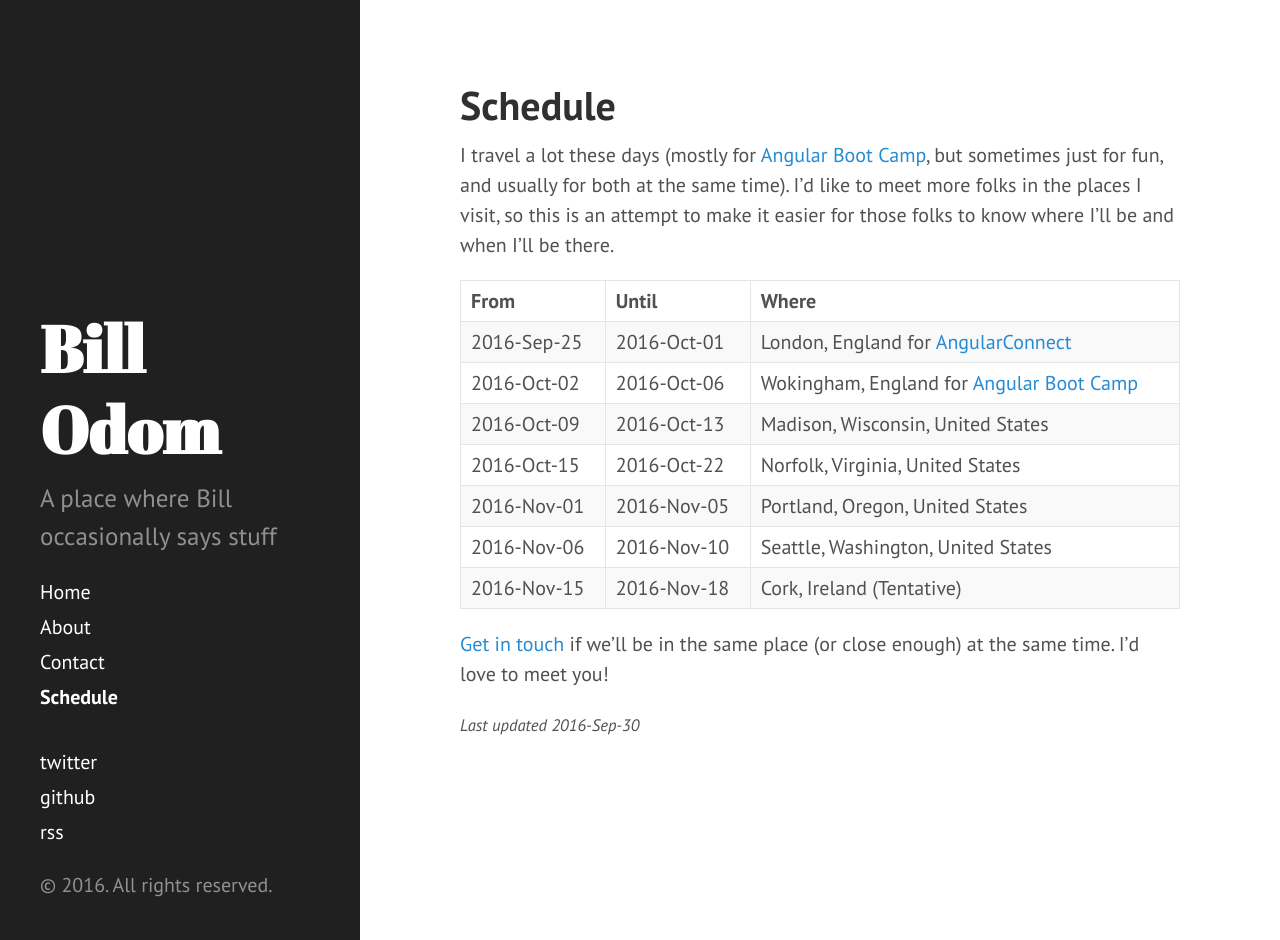
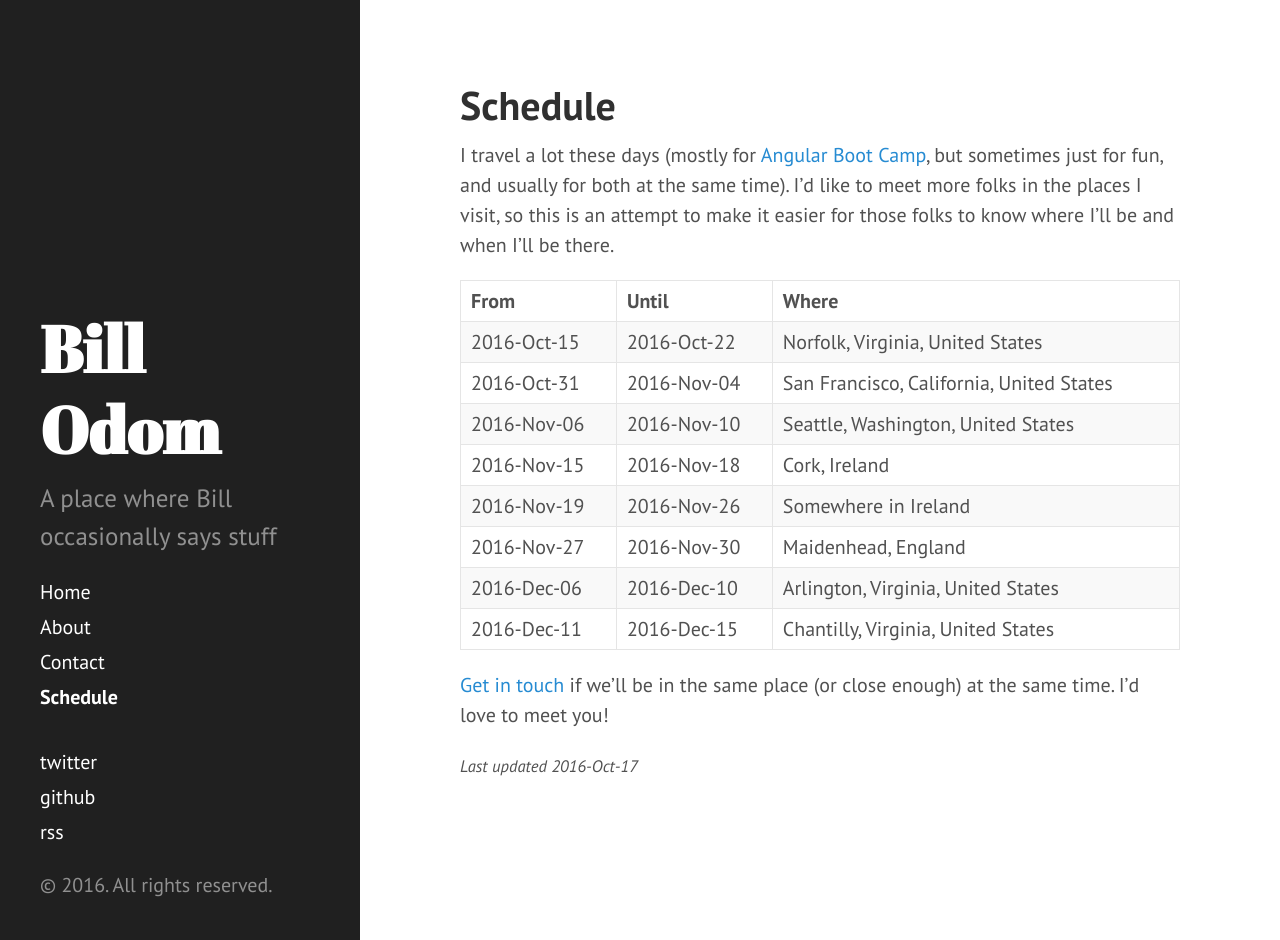
Before and after one commit to wnodom/wnodom.github.io, a Jekyll site: the page built from schedule.md, in a window 1280 px wide and 940 px high. Built offline with Jekyll 4.4.1, drawn with Linux system fonts in a browser that asks for light colours.

Commit message:
Update schedule

```diff
--- a/schedule.md
+++ b/schedule.md
@@ -1,20 +1,21 @@
 ---
 layout: page
 title: Schedule
-update_date: Fri Sep 30 19:44:02 2016
+update_date: Mon Oct 17 21:07:02 2016
 ---
 
 I travel a lot these days (mostly for [Angular Boot Camp](http://angularbootcamp.com/), but sometimes just for fun, and usually for both at the same time). I'd like to meet more folks in the places I visit, so this is an attempt to make it easier for those folks to know where I'll be and when I'll be there.
 
 | From        | Until       | Where
 |:------------|:------------|:-
-| 2016-Sep-25 | 2016-Oct-01 | London, England for [AngularConnect](http://angularconnect.com/)
-| 2016-Oct-02 | 2016-Oct-06 | Wokingham, England for [Angular Boot Camp](http://angularbootcamp.com/)
-| 2016-Oct-09 | 2016-Oct-13 | Madison, Wisconsin, United States
 | 2016-Oct-15 | 2016-Oct-22 | Norfolk, Virginia, United States
-| 2016-Nov-01 | 2016-Nov-05 | Portland, Oregon, United States
+| 2016-Oct-31 | 2016-Nov-04 | San Francisco, California, United States
 | 2016-Nov-06 | 2016-Nov-10 | Seattle, Washington, United States
-| 2016-Nov-15 | 2016-Nov-18 | Cork, Ireland (Tentative)
+| 2016-Nov-15 | 2016-Nov-18 | Cork, Ireland
+| 2016-Nov-19 | 2016-Nov-26 | Somewhere in Ireland
+| 2016-Nov-27 | 2016-Nov-30 | Maidenhead, England
+| 2016-Dec-06 | 2016-Dec-10 | Arlington, Virginia, United States
+| 2016-Dec-11 | 2016-Dec-15 | Chantilly, Virginia, United States
 
 [Get in touch](/contact/) if we'll be in the same place (or close enough) at the same time. I'd love to meet you!
 
```
